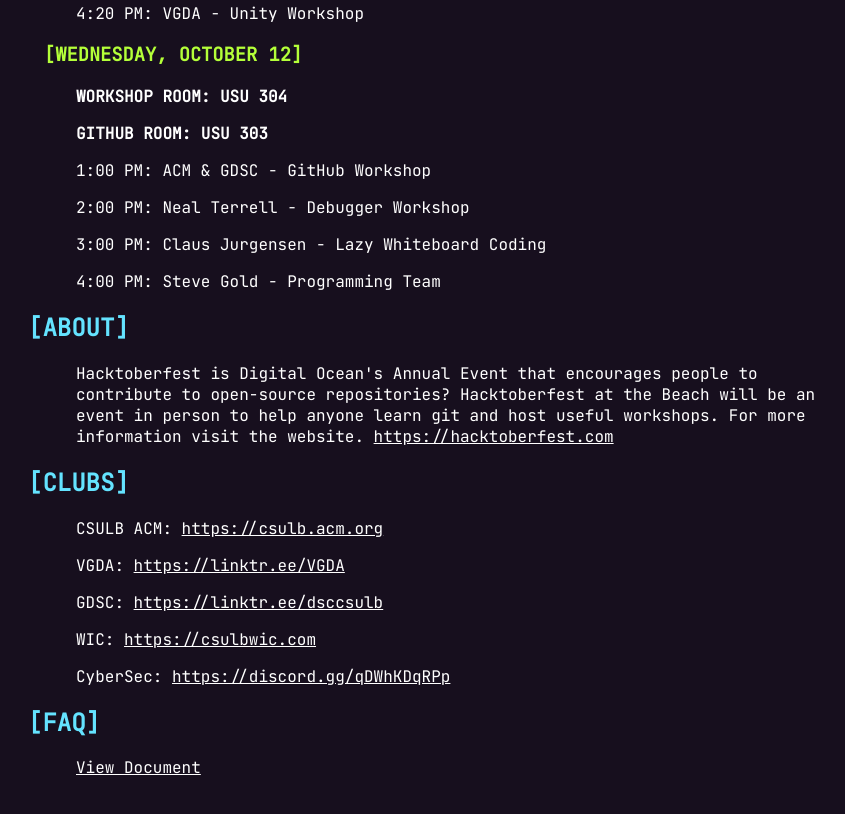
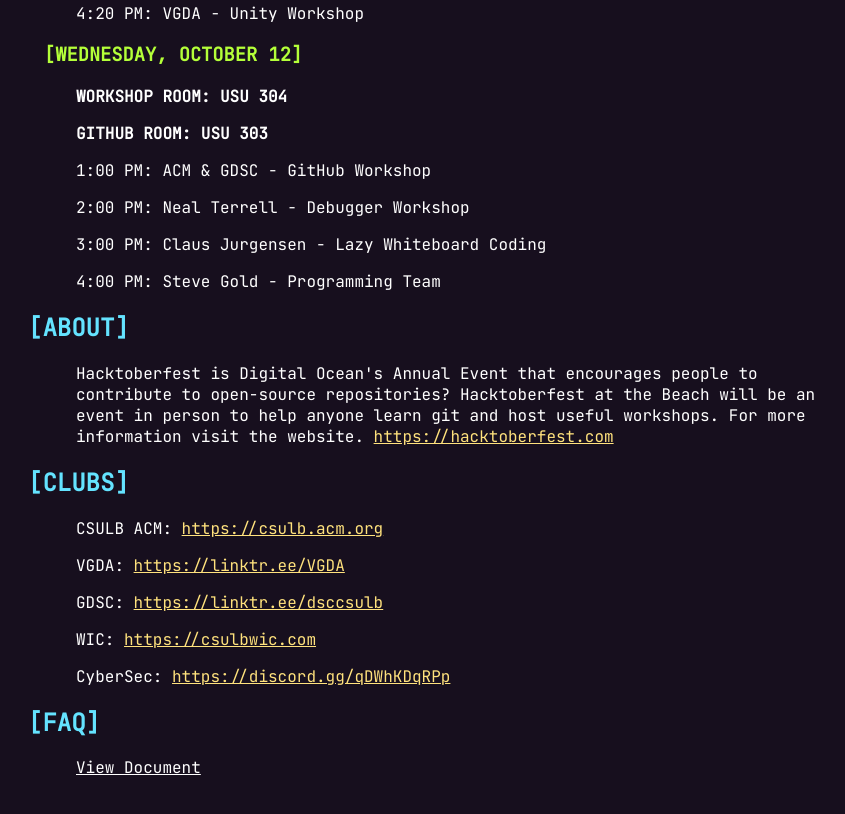
Before and after one commit to csulbacm/hacktoberfest, a plain HTML site: page index.html in a window 1280 px wide. Shown: the part 1134-1948 px from the top of the page, without its empty margins (212-1057 px from the left). Drawn offline with Linux system fonts and the light colour scheme.

Commit message:
more formatting changes

```diff
--- a/index.css
+++ b/index.css
@@ -52,6 +52,10 @@ a {
   color: white
 }
 
+.link {
+  color: #FFE27D;
+}
+
 .button {
   width: auto;
   height: auto;
--- a/index.html
+++ b/index.html
@@ -81,16 +81,16 @@ aaaa<!DOCTYPE html>
         contribute to open-source repositories? Hacktoberfest at the Beach will
         be an event in person to help anyone learn git and host useful
         workshops. For more information visit the website.
-        <a href="https://hacktoberfest.com" target="_blank">https://hacktoberfest.com</a>
+        <a class="link" href="https://hacktoberfest.com" target="_blank">https://hacktoberfest.com</a>
       </p>
       <a id="about"></a>
 
       <h2>[CLUBS]</h2>
-      <p>CSULB ACM: <a href="https://csulb.acm.org" target="_blank">https://csulb.acm.org</a></p>
-      <p>VGDA: <a href="https://linktr.ee/VGDA" target="_blank">https://linktr.ee/VGDA</a></p>
-      <p>GDSC: <a href="https://linktr.ee/dsccsulb" target="_blank">https://linktr.ee/dsccsulb</a></p>
-      <p>WIC: <a href="https://csulbwic.com" target="_blank">https://csulbwic.com</a></p>
-      <p>CyberSec: <a href="https://discord.gg/qDWhKDqRPp" target="_blank">https://discord.gg/qDWhKDqRPp</a></p>
+      <p>CSULB ACM: <a class="link" href="https://csulb.acm.org" target="_blank">https://csulb.acm.org</a></p>
+      <p>VGDA: <a class="link" href="https://linktr.ee/VGDA" target="_blank">https://linktr.ee/VGDA</a></p>
+      <p>GDSC: <a class="link" href="https://linktr.ee/dsccsulb" target="_blank">https://linktr.ee/dsccsulb</a></p>
+      <p>WIC: <a class="link" href="https://csulbwic.com" target="_blank">https://csulbwic.com</a></p>
+      <p>CyberSec: <a class="link" href="https://discord.gg/qDWhKDqRPp" target="_blank">https://discord.gg/qDWhKDqRPp</a></p>
       <a id="clubs"></a>
 
       <h2>[FAQ]</h2>
```
